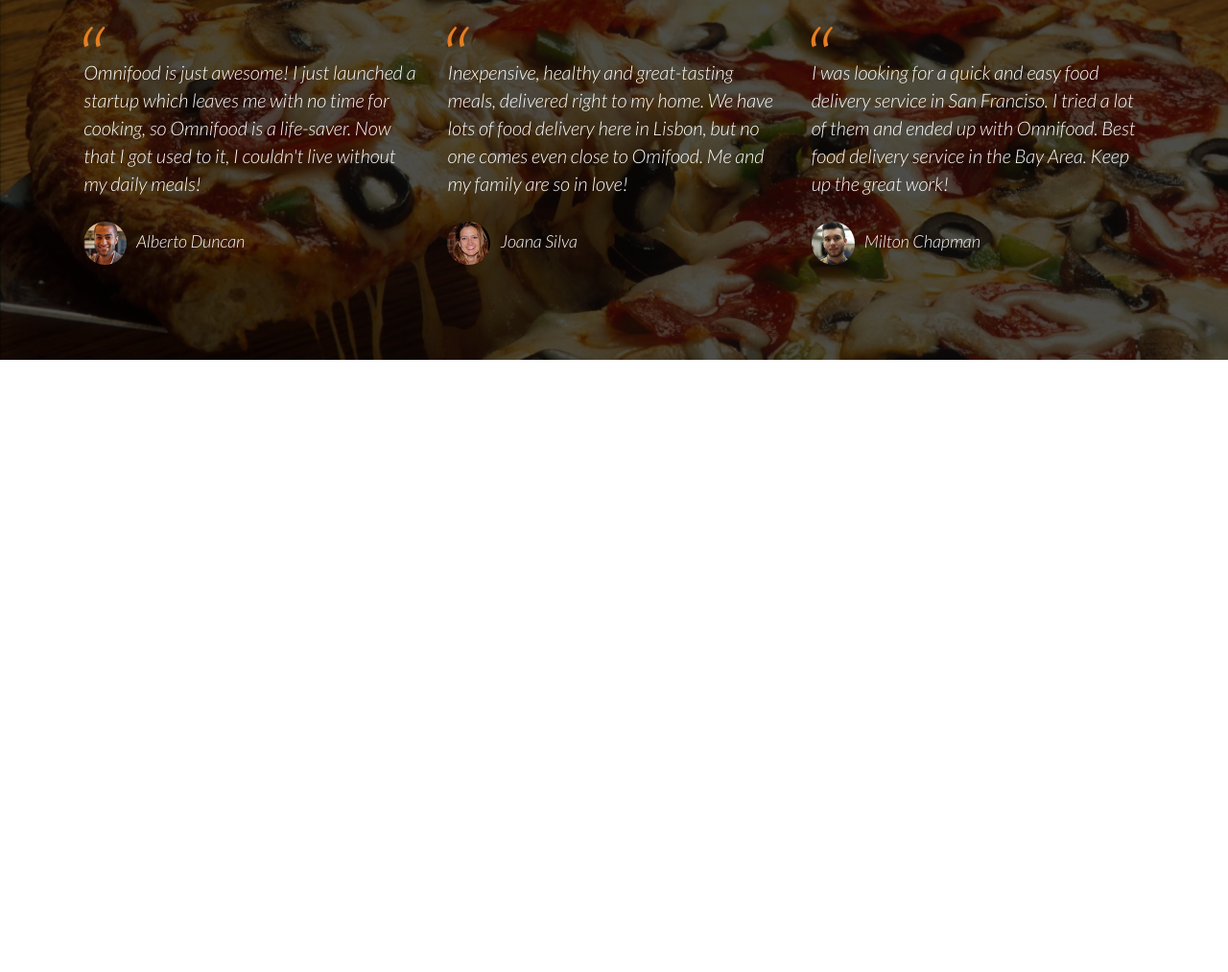
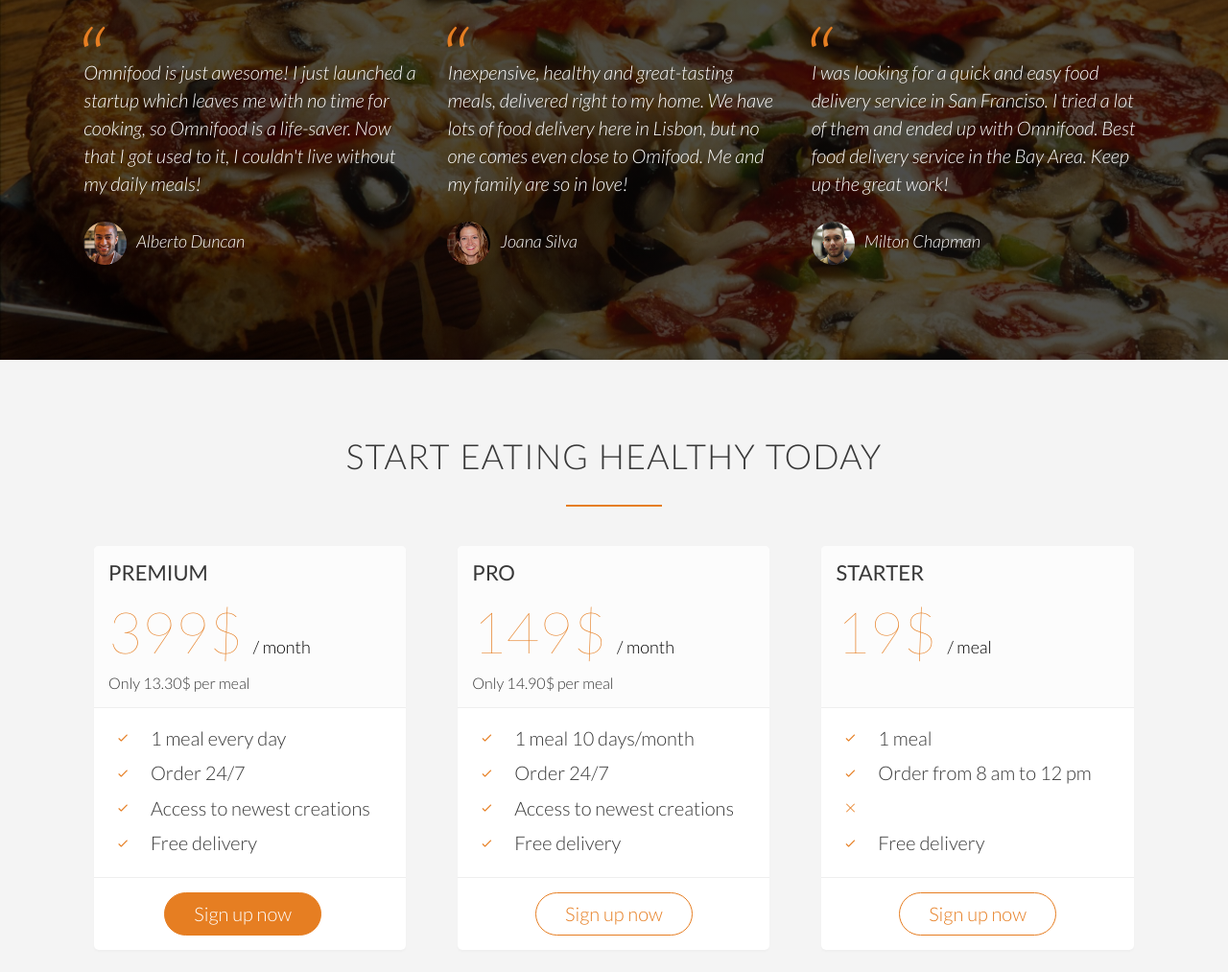
Before and after one commit to Eden-Kaduri/Interactive_web_design, a plain HTML site: page index.html in a window 1280 px wide. Shown: the part 3535-4548 px from the top of the page at 96% size. Before the commit the page ends 3910 px from the top, so only its background shows below. Drawn offline with nearby package versions, Linux system fonts and the light colour scheme.

Commit message:
Section added
Added "Sign up" section

```diff
--- a/index.html
+++ b/index.html
@@ -245,6 +245,108 @@
             </div>
         </div>
     </section>
+    <section class="section-plans">
+        <div class="row">
+            <h2>Start eating healthy today</h2>
+        </div>
+        <div class="row">
+            <div class="col span-1-of-3">
+                <div class="plan-box">
+                    <div>
+                        <h3>Premium</h3>
+                        <p class="plan-price">399$ <span>/ month</span></p>
+                        <p class="plan-price-meal">Only 13.30$ per meal</p>
+                    </div>
+                    <div>
+                        <ul>
+                            <li>
+                                <i class="ion-ios-checkmark-empty icon-small"></i>
+                                1 meal every day
+                            </li>
+                            <li>
+                                <i class="ion-ios-checkmark-empty icon-small"></i>
+                                Order 24/7
+                            </li>
+                            <li>
+                                <i class="ion-ios-checkmark-empty icon-small"></i>
+                                Access to newest creations
+                            </li>
+                            <li>
+                                <i class="ion-ios-checkmark-empty icon-small"></i>
+                                Free delivery
+                            </li>
+                        </ul>
+                    </div>
+                    <div>
+                        <a href="#" class="btn btn-full">Sign up now</a>
+                    </div>
+                </div>
+            </div>
+            <div class="col span-1-of-3">
+                <div class="plan-box">
+                    <div>
+                        <h3>Pro</h3>
+                        <p class="plan-price">149$ <span>/ month</span></p>
+                        <p class="plan-price-meal">Only 14.90$ per meal</p>
+                    </div>
+                    <div>
+                        <ul>
+                            <li>
+                                <i class="ion-ios-checkmark-empty icon-small"></i>
+                                1 meal 10 days/month
+                            </li>
+                            <li>
+                                <i class="ion-ios-checkmark-empty icon-small"></i>
+                                Order 24/7
+                            </li>
+                            <li>
+                                <i class="ion-ios-checkmark-empty icon-small"></i>
+                                Access to newest creations
+                            </li>
+                            <li>
+                                <i class="ion-ios-checkmark-empty icon-small"></i>
+                                Free delivery
+                            </li>
+                        </ul>
+                    </div>
+                    <div>
+                        <a href="#" class="btn btn-ghost">Sign up now</a>
+                    </div>
+                </div>
+            </div>
+            <div class="col span-1-of-3">
+                <div class="plan-box">
+                    <div>
+                        <h3>Starter</h3>
+                        <p class="plan-price">19$ <span>/ meal</span></p>
+                        <p class="plan-price-meal">&nbsp;</p>
+                    </div>
+                    <div>
+                        <ul>
+                            <li>
+                                <i class="ion-ios-checkmark-empty icon-small"></i>
+                                1 meal
+                            </li>
+                            <li>
+                                <i class="ion-ios-checkmark-empty icon-small"></i>
+                                Order from 8 am to 12 pm
+                            </li>
+                            <li>
+                                <i class="ion-ios-close-empty icon-small"></i>
+                            </li>
+                            <li>
+                                <i class="ion-ios-checkmark-empty icon-small"></i>
+                                Free delivery
+                            </li>
+                        </ul>
+                    </div>
+                    <div>
+                        <a href="#" class="btn btn-ghost">Sign up now</a>
+                    </div>
+                </div>
+            </div>
+        </div>
+    </section>
 </body>
 
 </html>
--- a/resources/css/style.css
+++ b/resources/css/style.css
@@ -341,7 +341,7 @@
 }
 
 /*--------------------------------------*/
-/*testimonials*/
+/*Tetimonials*/
 /*--------------------------------------*/
 .section-testimonials{
     background-image:linear-gradient(rgba(0, 0, 0, 0.699), rgba(0, 0, 0, 0.699)), url(img/back-customers.jpg);
@@ -381,3 +381,59 @@
     margin-right: 10px;
     vertical-align: middle;
 }
+/*--------------------------------------*/
+/*Sign up*/
+/*--------------------------------------*/
+
+.section-plans{
+background-color:#f4f4f4 ;
+}
+
+.plan-box{
+    background-color: #fff;
+    border-radius: 5px;
+    width: 90%;
+    margin-left: 5%;/* center it inside of the col class */
+    box-shadow: 0 2px 2px #efefef;
+}
+
+.plan-box div{
+    padding: 15px;
+    border-bottom: 1px solid #eeeeee;
+}
+
+.plan-box div:first-child{
+    background-color: #fcfcfc;
+    border-top-left-radius: 5px;
+    border-top-right-radius: 5px;
+}
+
+.plan-box div:last-child{
+    text-align: center;
+    border:none;
+}
+
+.plan-price{
+    font-size: 300%;
+    margin-bottom: 10px;
+    font-weight: 100;
+    color:#e67e22 ;
+}
+
+.plan-price span{/*styling inside the paragraph, plan price is the father element*/
+    font-size: 30%;
+    font-weight: 300;
+    color: black;
+}
+
+.plan-price-meal{
+    font-size: 80%;
+}
+
+.plan-box ul{
+    list-style: none;
+}
+
+.plan-box ul li{
+    padding: 5px 0;
+}
```
